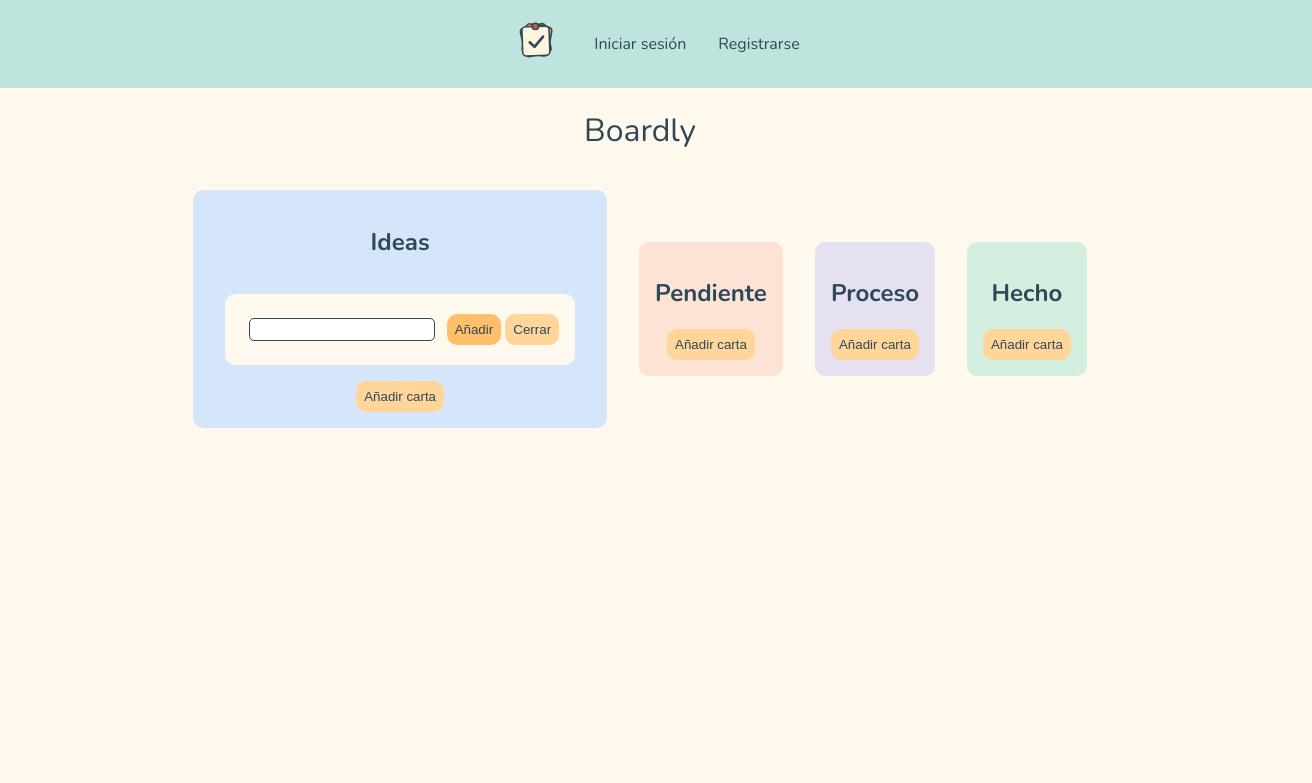
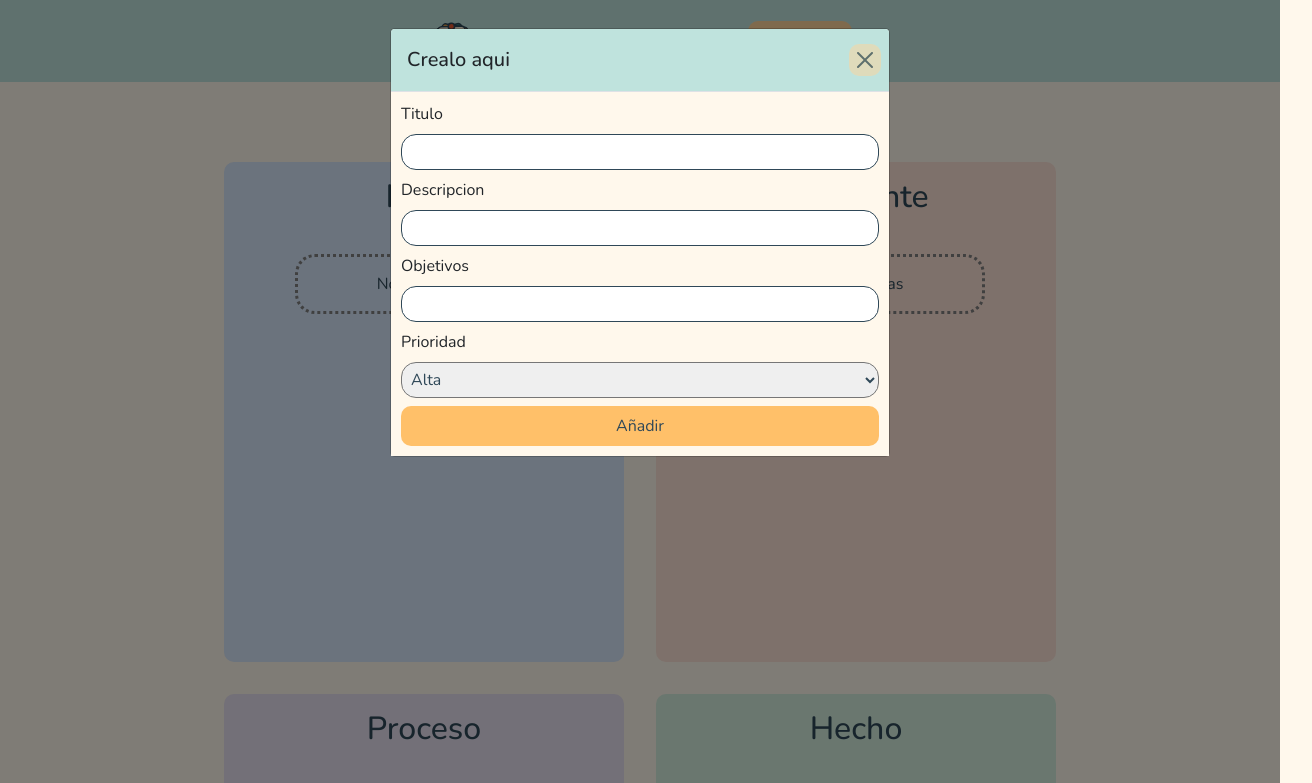
Before and after one commit to alegp2020/Boardly, a plain HTML site: page index.html in a window 1280 px wide. Both pictures are taken after a click on the button "Añadir carta". Shown: the top 783 px of the page, 1312 px wide, since content can reach past the window. Drawn offline with nearby package versions, Linux system fonts and the light colour scheme.

Commit message:
mejoras de las cartas y poner modal añadir carta

```diff
--- a/index.html
+++ b/index.html
@@ -4,6 +4,8 @@
 <head>
   <meta charset="UTF-8" />
   <meta name="viewport" content="width=device-width, initial-scale=1.0" />
+  <link href="https://cdn.jsdelivr.net/npm/bootstrap@5.1.3/dist/css/bootstrap.min.css" rel="stylesheet"
+    integrity="sha384-1BmE4kWBq78iYhFldvKuhfTAU6auU8tT94WrHftjDbrCEXSU1oBoqyl2QvZ6jIW3" crossorigin="anonymous">
   <link rel="stylesheet" href="styles.css" />
   <title>Boardly</title>
 </head>
@@ -16,6 +18,8 @@
       </li>
       <li><a href="login.html">Iniciar sesión</a></li>
       <li><a href="registrase.html">Registrarse</a></li>
+      <li><button class="añadir-carta btn " type="button" data-bs-toggle="modal" data-bs-target="#exampleModal">Añadir
+          carta</button></li>
     </ul>
   </nav>
 
@@ -24,45 +28,55 @@
   <section class="entero">
     <div class="columna ideas">
       <h2>Ideas</h2>
-      <div class="nueva-carta-Contenedor">
-        <input type="text" class="titulo-Input">
-        <button type="button" class="añadir-definitiva">Añadir</button>
-        <button type="button" class="cerrar-carta">Cerrar</button>
-      </div>
+      <div class="borde-pegatina">No ahi tareas</div>
       <div class="tarjetasAñadidas"></div>
-      <button class="añadir-carta" type="button">Añadir carta</button>
     </div>
     <div class="columna pendientes">
       <h2>Pendiente</h2>
-      <div class="nueva-carta-Contenedor">
-        <input type="text" class="titulo-Input">
-        <button type="button" class="añadir-definitiva">Añadir</button>
-        <button type="button" class="cerrar-carta">Cerrar</button>
-      </div>
+      <div class="borde-pegatina">No ahi tareas</div>
       <div class="tarjetasAñadidas"></div>
-      <button class="añadir-carta" type="button">Añadir carta</button>
     </div>
     <div class="columna procesos">
       <h2>Proceso</h2>
-      <div class="nueva-carta-Contenedor">
-        <input type="text" class="titulo-Input">
-        <button type="button" class="añadir-definitiva">Añadir</button>
-        <button type="button" class="cerrar-carta">Cerrar</button>
-      </div>
+      <div class="borde-pegatina">No ahi tareas</div>
       <div class="tarjetasAñadidas"></div>
-      <button class="añadir-carta" type="button">Añadir carta</button>
     </div>
     <div class="columna hechos">
       <h2>Hecho</h2>
-      <div class="nueva-carta-Contenedor">
-        <input type="text" class="titulo-Input">
-        <button type="button" class="añadir-definitiva">Añadir</button>
-        <button type="button" class="cerrar-carta">Cerrar</button>
-      </div>
+      <div class="borde-pegatina">No ahi tareas</div>
       <div class="tarjetasAñadidas"></div>
-      <button class="añadir-carta" type="button">Añadir carta</button>
     </div>
   </section>
+
+  <div class="modal fade" id="exampleModal" tabindex="-1" aria-labelledby="exampleModalLabel" aria-hidden="true">
+    <div class="modal-dialog">
+      <div class="modal-content">
+        <div class="modal-header">
+          <h5 class="modal-title" id="exampleModalLabel">Crealo aqui</h5>
+          <button type="button" class="btn-close" data-bs-dismiss="modal" aria-label="Close"></button>
+        </div>
+        <div class="modal-body">
+          <label for="titulo-nueva">Titulo</label>
+          <input type="text" class="titulo-nueva">
+          <label for="descripcion">Descripcion</label>
+          <input type="text" class="descripcion">
+          <label for="objetivos">Objetivos</label>
+          <input type="text" class="objetivos">
+          <label for="prioridad">Prioridad</label>
+          <select name="tipo-prioridad" id="prioridades">
+            <option value="alta">Alta</option>
+            <option value="media">Media</option>
+            <option value="baja">Baja</option>
+          </select>
+          <button type="button" class="añadir-definitiva">Añadir</button>
+        </div>
+      </div>
+    </div>
+  </div>
+
+  <script src="https://cdn.jsdelivr.net/npm/bootstrap@5.1.3/dist/js/bootstrap.bundle.min.js"
+    integrity="sha384-ka7Sk0Gln4gmtz2MlQnikT1wXgYsOg+OMhuP+IlRH9sENBO0LRn5q+8nbTov4+1p"
+    crossorigin="anonymous"></script>
   <script src="script.js"></script>
 </body>
 
--- a/script.js
+++ b/script.js
@@ -1,65 +1,65 @@
-const botonAnadir = document.querySelectorAll(".añadir-carta");
-console.log(botonAnadir);
+// const botonAnadir = document.querySelectorAll(".añadir-carta");
+// console.log(botonAnadir);
 
-const InputBoton = document.getElementsByClassName("nueva-carta-Contenedor");
-const botonCerrar = document.getElementsByClassName("cerrar-carta");
+// const InputBoton = document.getElementsByClassName("nueva-carta-Contenedor");
+// const botonCerrar = document.getElementsByClassName("cerrar-carta");
 
-const creacionTarjeta = document.getElementsByClassName("añadir-definitiva");
-const inputTituloCartas = document.getElementsByClassName("titulo-Input");
-const tarjetasAñadi = document.getElementsByClassName("tarjetasAñadidas");
+// const creacionTarjeta = document.getElementsByClassName("añadir-definitiva");
+// const inputTituloCartas = document.getElementsByClassName("titulo-Input");
+// const tarjetasAñadi = document.getElementsByClassName("tarjetasAñadidas");
 
-function mostrar(CadabotonPulsado) {
-    for (let i = 0; i < botonAnadir.length; i++) {
-        if (CadabotonPulsado === botonAnadir[i]) {
-            const global = InputBoton[i];
-            global.style.display = "block";
-        }
-    }
-}
+// function mostrar(CadabotonPulsado) {
+//     for (let i = 0; i < botonAnadir.length; i++) {
+//         if (CadabotonPulsado === botonAnadir[i]) {
+//             const global = InputBoton[i];
+//             global.style.display = "block";
+//         }
+//     }
+// }
 
-for (let cadaBoton of botonAnadir) {
-    cadaBoton.addEventListener("click", function () {
-        mostrar(cadaBoton);
-    });
-}
+// for (let cadaBoton of botonAnadir) {
+//     cadaBoton.addEventListener("click", function () {
+//         mostrar(cadaBoton);
+//     });
+// }
 
-function cerrar(CadabotonPulsado) {
-    for (let i = 0; i < InputBoton.length; i++) {
-        if (CadabotonPulsado === botonCerrar[i]) {
-            const global = InputBoton[i];
-            global.style.display = "none";
-        }
-    }
-}
+// function cerrar(CadabotonPulsado) {
+//     for (let i = 0; i < InputBoton.length; i++) {
+//         if (CadabotonPulsado === botonCerrar[i]) {
+//             const global = InputBoton[i];
+//             global.style.display = "none";
+//         }
+//     }
+// }
 
-for (let cadaBoton of botonCerrar) {
-    cadaBoton.addEventListener("click", function () {
-        cerrar(cadaBoton);
-    });
-}
+// for (let cadaBoton of botonCerrar) {
+//     cadaBoton.addEventListener("click", function () {
+//         cerrar(cadaBoton);
+//     });
+// }
 
-function tarjetaNueva(cadaBotonPulsadoNuevaTarjeta) {
-    for (let i = 0; i < creacionTarjeta.length; i++) {
-        if (cadaBotonPulsadoNuevaTarjeta === creacionTarjeta[i]) {
-            const inputDeLasCartas = inputTituloCartas[i];
-            const contenedorTarjetaAñadidad = tarjetasAñadi[i];
-            const guardacionTituloInput = inputDeLasCartas.value;
-            const htmlInputTarjeta = document.createElement("div");
-            const eliminarNuevaTarjeta = document.createElement("button");
-            eliminarNuevaTarjeta.textContent = "eliminar";
-            contenedorTarjetaAñadidad.append(htmlInputTarjeta);
-            htmlInputTarjeta.textContent = guardacionTituloInput;
-            htmlInputTarjeta.append(eliminarNuevaTarjeta);
-            eliminarNuevaTarjeta.addEventListener("click",function(){
-                htmlInputTarjeta.remove();
-            })
-        }
-    }
-}
+// function tarjetaNueva(cadaBotonPulsadoNuevaTarjeta) {
+//     for (let i = 0; i < creacionTarjeta.length; i++) {
+//         if (cadaBotonPulsadoNuevaTarjeta === creacionTarjeta[i]) {
+//             const inputDeLasCartas = inputTituloCartas[i];
+//             const contenedorTarjetaAñadidad = tarjetasAñadi[i];
+//             const guardacionTituloInput = inputDeLasCartas.value;
+//             const htmlInputTarjeta = document.createElement("div");
+//             const eliminarNuevaTarjeta = document.createElement("button");
+//             eliminarNuevaTarjeta.textContent = "eliminar";
+//             contenedorTarjetaAñadidad.append(htmlInputTarjeta);
+//             htmlInputTarjeta.textContent = guardacionTituloInput;
+//             htmlInputTarjeta.append(eliminarNuevaTarjeta);
+//             eliminarNuevaTarjeta.addEventListener("click",function(){
+//                 htmlInputTarjeta.remove();
+//             })
+//         }
+//     }
+// }
 
-for (let cadaBoton of creacionTarjeta) {
-    cadaBoton.addEventListener("click", function () {
-        tarjetaNueva(cadaBoton);
-    })
+// for (let cadaBoton of creacionTarjeta) {
+//     cadaBoton.addEventListener("click", function () {
+//         tarjetaNueva(cadaBoton);
+//     })
 
-}
+// }
--- a/styles.css
+++ b/styles.css
@@ -92,10 +92,12 @@ a:hover{
     display: flex;
     flex-direction: column;
     align-items: center;
-    justify-content: center;
+    justify-content: flex-start;
     padding: 1rem;
     border-radius: 10px;
     margin: 1rem;
+    width: 400px;
+    min-height: 500px;
 }
 
 .ideas{
@@ -118,25 +120,7 @@ a:hover{
     color: var(--texto);
 }
 
-.nueva-carta-Contenedor{
-    display: none;
-}
-
-.nueva-carta-Contenedor{
-    background-color: var(--fondo-pagina);
-    padding: 1rem;
-    border-radius: 10px;
-    margin: 1rem;
-}
-
-.nueva-carta-Contenedor input{
-    border: 1px solid var(--texto);
-    border-radius: 5px;
-    padding: 0.2rem;
-    margin: 0.5rem;
-}
-
-.cerrar-carta{
+.btn-close{
     background-color: var(--btones);
     color: var(--texto);
     padding: 0.5rem;
@@ -145,7 +129,7 @@ a:hover{
     cursor: pointer;
 }
 
-.cerrar-carta:hover{
+.btn-close:hover{
     background-color: var(--btones-hover);
 }
 
@@ -174,3 +158,39 @@ a:hover{
 .añadir-carta:hover{
     background-color: var(--btones-hover);
 }
+
+
+.modal-header{
+    background-color: var(--barra-superior);
+}
+.modal-body{
+    display: flex;
+    flex-direction: column;
+    gap: 0.5rem;
+    padding: 10px;
+    background-color: var(--fondo-pagina);
+}
+
+.modal-body select{
+    border-radius: 15px;
+    padding:5px;
+    color: var(--texto);
+}
+
+.modal-body input{
+    border:1px solid var(--texto);
+    border-radius: 15px;
+    padding: 5px;
+}
+
+.borde-pegatina{
+    border-style: dotted;
+    width: 70%;
+    height: 90%;
+    padding: 15px;
+    border-radius: 20px;
+    display: flex;
+    justify-content: center;
+    margin-top: 30px;
+    border-color: grey;
+}
```
